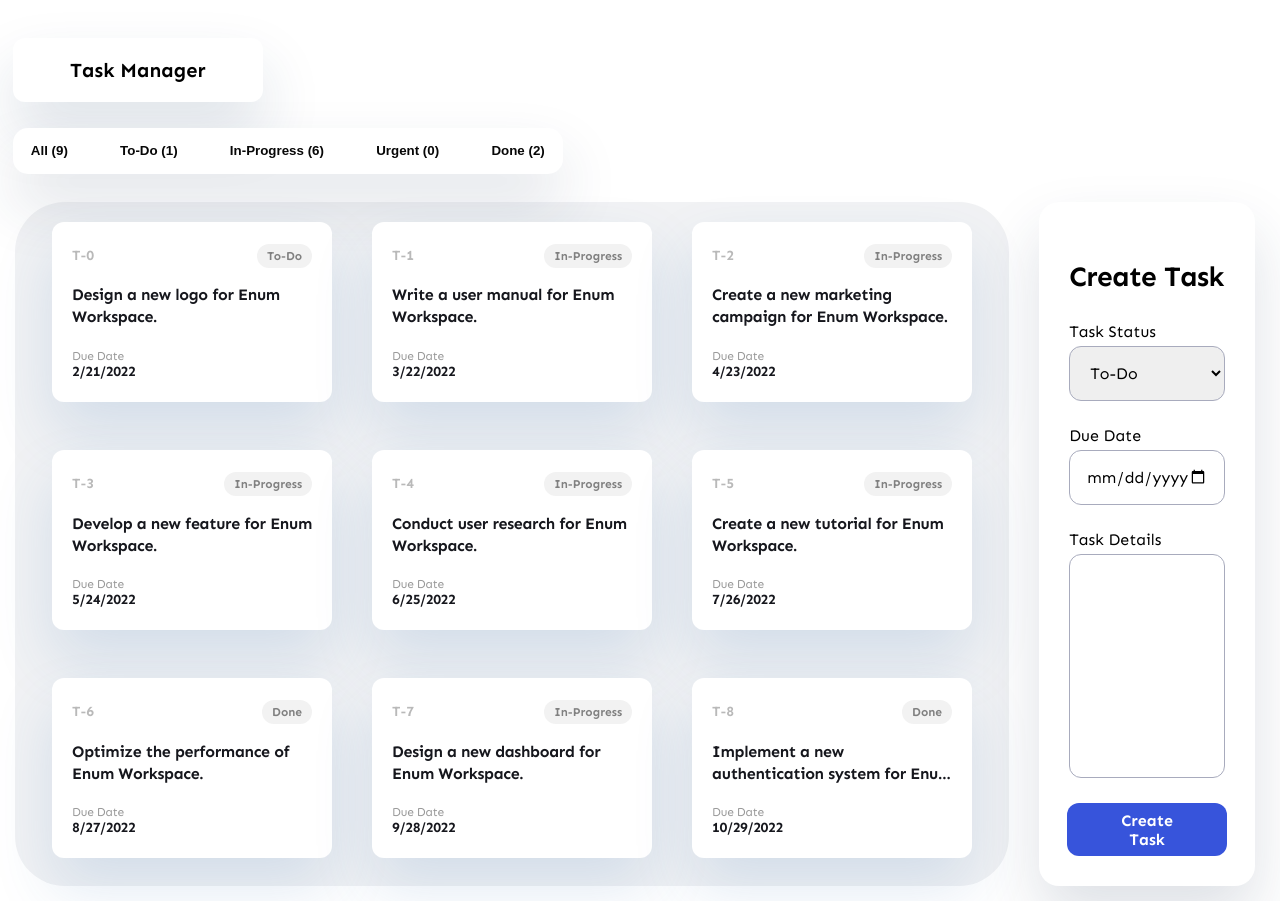
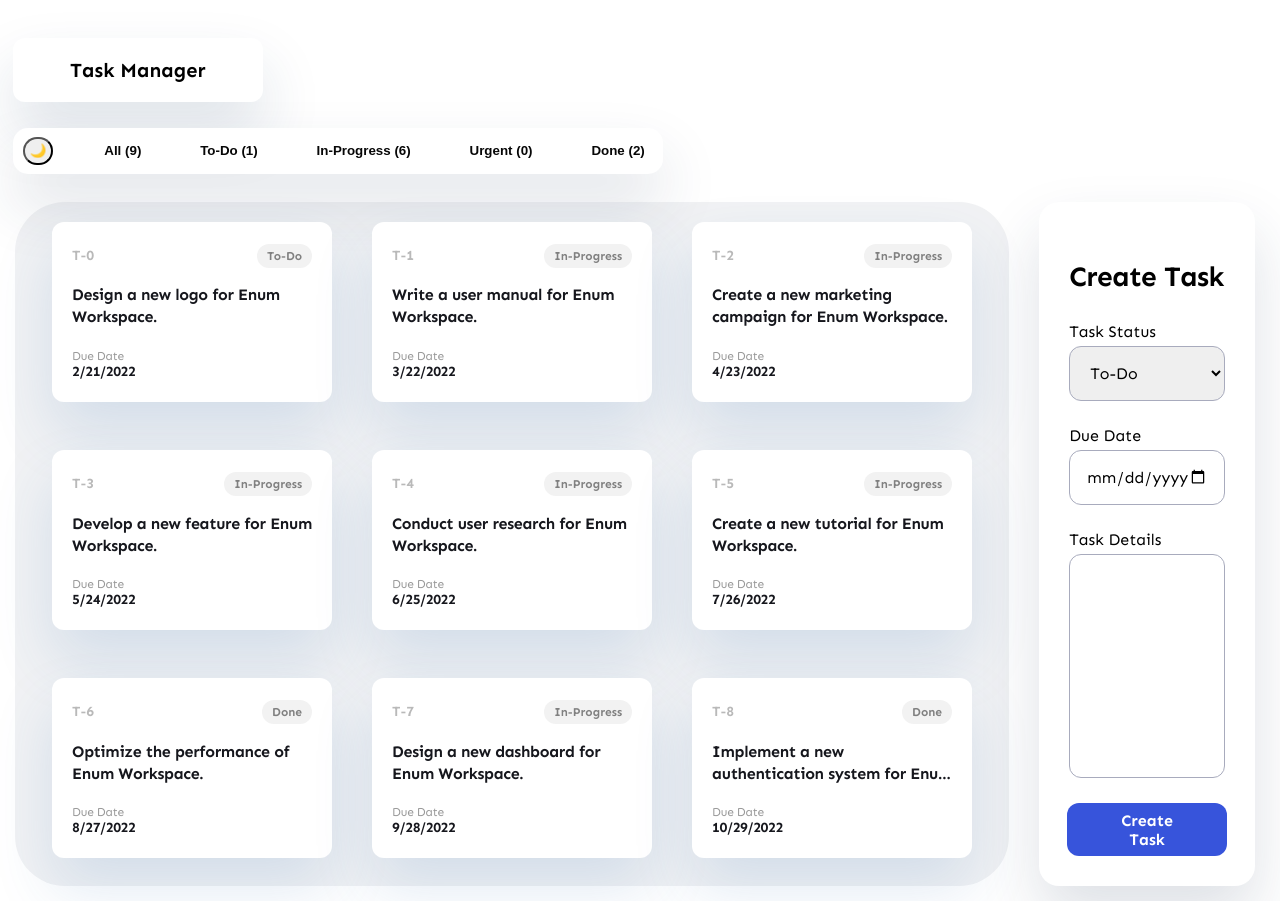
Before and after one commit to DANIEL886886/Sprint16, a React (Create React App) app in the folder ex1/TaskManager/: page / in a window 1280 px wide. Built offline with nearby package versions, Linux system fonts and the light colour scheme.

Commit message:
Added feature: ThemeSwitcher - button to change from light to dark theme implemented on status-bar

```diff
--- a/ex1/TaskManager/src/App.css
+++ b/ex1/TaskManager/src/App.css
@@ -3,6 +3,10 @@
   display: flex;
   padding: 15px;
   max-height: auto;
+}
+
+.app-container .dark-theme{
+  background-color: black;
 }
 
 .app-content {
@@ -46,3 +50,8 @@
   margin-right:10px;
   margin-left:30px;
 }
+
+.light-theme button{
+  radius:20px;
+
+}
--- a/ex1/TaskManager/src/App.jsx
+++ b/ex1/TaskManager/src/App.jsx
@@ -3,6 +3,7 @@ import React, { useState, useEffect } from "react";
 import { data as initialData } from "./components/AppData/Data";
 import TaskViewer from "./components/TaskViewer/TaskViewer";
 import FilterBar from "./components/FilterBar/FilterBar";
+import ThemeSwitcher from "./components/ThemeSwitcher/ThemeSwitcher";
 
 const loadTasksFromLocalStorage = () => {
 	const tasks = localStorage.getItem("tasks");
@@ -27,10 +28,11 @@ const generateTaskId = (taskList) => {
 };
 
 function App() {
-	const [taskList, setTaskList] = useState(loadTasksFromLocalStorage);
-	const [counter, setCounter] = useState(loadTasksFromLocalStorage().length);
-	const [focusTaskId, setFocusTaskId] = useState("");
-	const [statusFilter, setStatusFilter] = useState(null);
+  const [taskList, setTaskList] = useState(loadTasksFromLocalStorage);
+  const [counter, setCounter] = useState(loadTasksFromLocalStorage().length);
+  const [focusTaskId, setFocusTaskId] = useState("");
+  const [statusFilter, setStatusFilter] = useState(null);
+  const [theme, setTheme] = useState("light");
 
 	useEffect(() => {
 		saveTasksToLocalStorage(taskList);
@@ -87,16 +89,23 @@ function App() {
 	});
 
 	return (
-      <div>
-			<FilterBar taskList={taskList} setStatusFilter={setStatusFilter} />
+		<div className={theme === "light" ? "light-theme" : "dark-theme"}>
+			<FilterBar
+				taskList={taskList}
+				setStatusFilter={setStatusFilter}
+				theme={theme}
+				setTheme={setTheme}
+			/>
 
-      <TaskViewer
+			<TaskViewer
 				taskList={filteredTaskList}
 				focusTaskId={focusTaskId}
 				setFocusTaskId={setFocusTaskId}
 				onDeleteTask={onDeleteTask}
 				onEditTask={onEditTask}
 				addNewTask={addNewTask}
+				theme={theme}
+				setTheme={setTheme}
 			/>
 		</div>
 	);
--- a/ex1/TaskManager/src/components/FilterBar/FilterBar.css
+++ b/ex1/TaskManager/src/components/FilterBar/FilterBar.css
@@ -1,9 +1,8 @@
 .status-bar {
   display:flex;
-  flex-direction: row;
   justify-content: space-between;
   align-items: center;
-  width:550px;
+  width:650px;
   height:46px;
   background-color: rgb(255, 255, 255);
   box-shadow: 0px 30px 60px rgba(32, 56, 85, 0.15);
@@ -36,3 +35,35 @@
 .status-name {
   font-weight: bold;
 }
+
+.themebutton {
+  border-radius: 50px;
+  padding: 4px 5px 5px 5px;
+}
+
+.dark-theme .themebutton {
+  background-color: black;
+  border-color:white;
+}
+
+.dark-theme .status-bar{
+  background-color: black;
+}
+
+.dark-theme .status-filter-btn {
+  background-color: rgb(0, 0, 0);
+  border-color: rgb(253, 253, 253);
+  color:white;
+}
+
+.dark-theme .status-filter-btn:hover{
+  color:rgb(243, 243, 117);
+  border-style:solid;
+  border-width: 2px;
+  border-color:rgb(243, 243, 117) ;
+  font-weight: bold;
+  padding: 4px 8px;
+  /* border: 2px solid #a8abbd4f; */
+  border-radius: 15px;
+  cursor: pointer;
+}
--- a/ex1/TaskManager/src/components/FilterBar/FilterBar.jsx
+++ b/ex1/TaskManager/src/components/FilterBar/FilterBar.jsx
@@ -1,7 +1,8 @@
 import React from "react";
 import "../../components/FilterBar/FilterBar.css";
+import ThemeSwitcher from "../ThemeSwitcher/ThemeSwitcher";
 
-const StatusBar = ({ taskList, setStatusFilter }) => {
+const StatusBar = ({ taskList, setStatusFilter, theme, setTheme }) => {
 	const statuses = ["To-Do", "In-Progress", "Urgent", "Done"];
 	const statusCounts = {};
 
@@ -19,6 +20,13 @@ const StatusBar = ({ taskList, setStatusFilter }) => {
 
 	return (
 		<div className="status-bar">
+			<button
+				className="themebutton"
+				onClick={() => setTheme(theme === "light" ? "dark" : "light")}
+			>
+				{theme === "light" ? "🌙" : "☀️"}
+			</button>
+
 			<button
 				className="status-filter-btn"
 				onClick={() => handleStatusClick(null)}
--- a/ex1/TaskManager/src/components/TaskCard/TaskCard.jsx
+++ b/ex1/TaskManager/src/components/TaskCard/TaskCard.jsx
@@ -58,7 +58,12 @@ function TaskCard(props) {
 	}
 
 	return (
-		<div className={`card-wrapper ${focusedClass}`} onClick={setFocused}>
+		<div
+			className={`card-wrapper ${focusedClass} ${
+				props.theme === "dark" ? "dark-theme" : ""
+			}`}
+			onClick={setFocused}
+		>
 			<div className="card-header">
 				<p className="task-id">{props.id}</p>
 				{isEditMode ? (
--- a/ex1/TaskManager/src/components/TaskViewer/TaskViewer.jsx
+++ b/ex1/TaskManager/src/components/TaskViewer/TaskViewer.jsx
@@ -1,6 +1,7 @@
 import React from "react";
 import TaskCard from "../../components/TaskCard/TaskCard.jsx";
 import TaskForm from "../../components/TaskForm/TaskForm.jsx";
+import ThemeSwitcher from "../ThemeSwitcher/ThemeSwitcher.jsx";
 
 const TaskViewer = ({
 	taskList,
@@ -9,9 +10,14 @@ const TaskViewer = ({
 	onDeleteTask,
 	onEditTask,
 	addNewTask,
+	theme,
+	setTheme,
 }) => {
 	return (
-		<div className="app-container">
+		<div
+			className={`app-container ${theme === "dark" ? "dark-theme" : ""}`}
+		>
+			<ThemeSwitcher theme={theme} setTheme={setTheme} />
 			<div className="app-content">
 				{taskList.map((task) => (
 					<TaskCard
@@ -24,6 +30,7 @@ const TaskViewer = ({
 						dueDate={task.dueDate}
 						onDeleteTask={onDeleteTask}
 						onEditTask={onEditTask}
+						theme={theme}
 					/>
 				))}
 			</div>
--- a/ex1/TaskManager/src/components/ThemeSwitcher/ThemeSwitcher.jsx
+++ b/ex1/TaskManager/src/components/ThemeSwitcher/ThemeSwitcher.jsx
@@ -6,11 +6,7 @@ const ThemeSwitcher = ({ theme, setTheme }) => {
 	};
 
 	return (
-		<button onClick={handleThemeChange}>
-			{theme === "light"
-				? "Switch to Dark Theme"
-				: "Switch to Light Theme"}
-		</button>
+		<></>
 	);
 };
 
```
